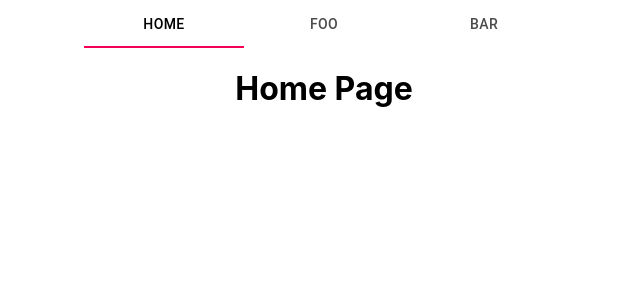
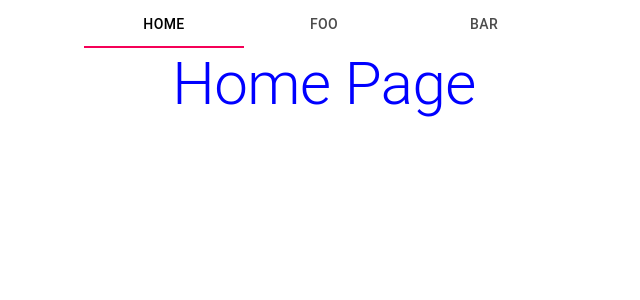
Before and after one commit to Beroean/react-app, a React (Create React App) app: page / in a window 1280 px wide. Shown: the top 300 px of the page, without its empty margins (316-956 px from the left). Built offline with nearby package versions, Linux system fonts and the light colour scheme.

Commit message:
Add styles and typography

```diff
--- a/src/App.tsx
+++ b/src/App.tsx
@@ -29,9 +29,15 @@ function App() {
                 />
               </Tabs>
               <Switch>
-                <Route exact path={allTabs[0]} component={Home} />
-                <Route path={allTabs[1]} component={Foo} />
-                <Route path={allTabs[2]} component={Bar} />
+                <Route exact path={allTabs[0]}>
+                  <Home />
+                </Route>
+                <Route path={allTabs[1]}>
+                  <Foo />
+                </Route>
+                <Route path={allTabs[2]}>
+                  <Bar />
+                </Route>
               </Switch>
             </Fragment>
           )}
--- a/src/components/home/bar.tsx
+++ b/src/components/home/bar.tsx
@@ -1,10 +1,20 @@
 import React from 'react';
+import { WithStyles, createStyles, Theme, withStyles, Typography } from '@material-ui/core';
 
+const styles = (theme: Theme) => createStyles({
+    root: { color: 'red' },
+});
 
-function Bar() {
+function Bar(props: IBarProps) {
+    const { classes } = props;
     return (
-        <h1>Bar Page</h1>
+        <Typography className={classes.root} variant="h2" gutterBottom>
+            Bar Page
+        </Typography>
     );
 }
 
-export default Bar;
+interface IBarProps extends WithStyles<typeof styles> {
+}
+
+export default withStyles(styles)(Bar);
--- a/src/components/home/foo.tsx
+++ b/src/components/home/foo.tsx
@@ -1,10 +1,20 @@
 import React from 'react';
+import { WithStyles, createStyles, Theme, withStyles, Typography } from '@material-ui/core';
 
+const styles = (theme: Theme) => createStyles({
+    root: { color: 'green' },
+});
 
-function Foo() {
+function Foo(props: IFooProps) {
+    const { classes } = props;
     return (
-        <h1>Foo Page</h1>
+        <Typography className={classes.root} variant="h2" gutterBottom>
+            Foo Page
+        </Typography>
     );
 }
 
-export default Foo;
+interface IFooProps extends WithStyles<typeof styles> {
+}
+
+export default withStyles(styles)(Foo);
--- a/src/components/home/home.tsx
+++ b/src/components/home/home.tsx
@@ -1,10 +1,20 @@
 import React from 'react';
+import { WithStyles, createStyles, Theme, withStyles, Typography } from '@material-ui/core';
 
+const styles = (theme: Theme) => createStyles({
+    root: { color: 'blue' },
+});
 
-function Home() {
+function Home(props: IHomeProps) {
+    const { classes } = props;
     return (
-        <h1>Home Page</h1>
+        <Typography className={classes.root} variant="h2" gutterBottom>
+            Home Page
+        </Typography>
     );
 }
 
-export default Home;
+interface IHomeProps extends WithStyles<typeof styles> {
+}
+
+export default withStyles(styles)(Home);
```
